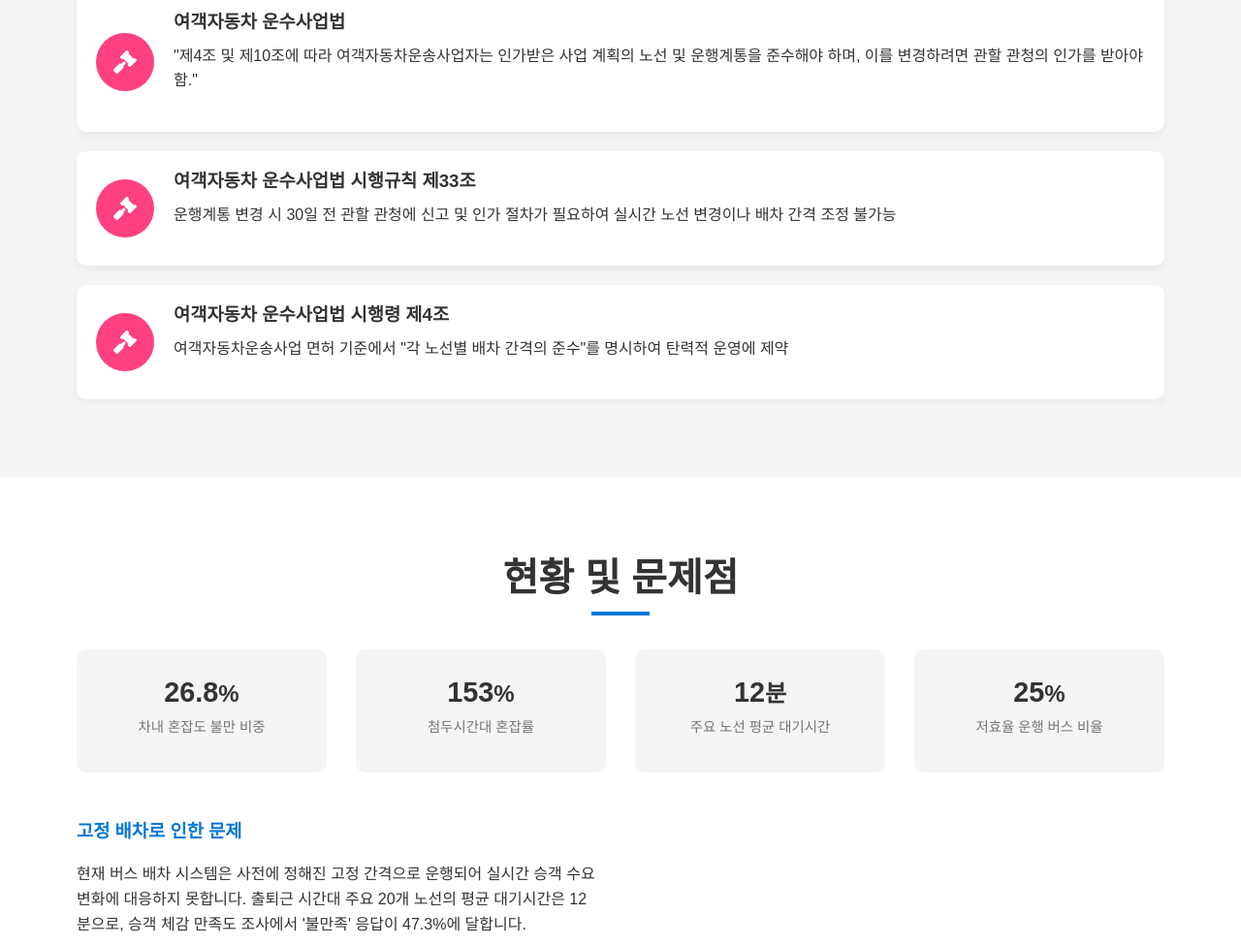
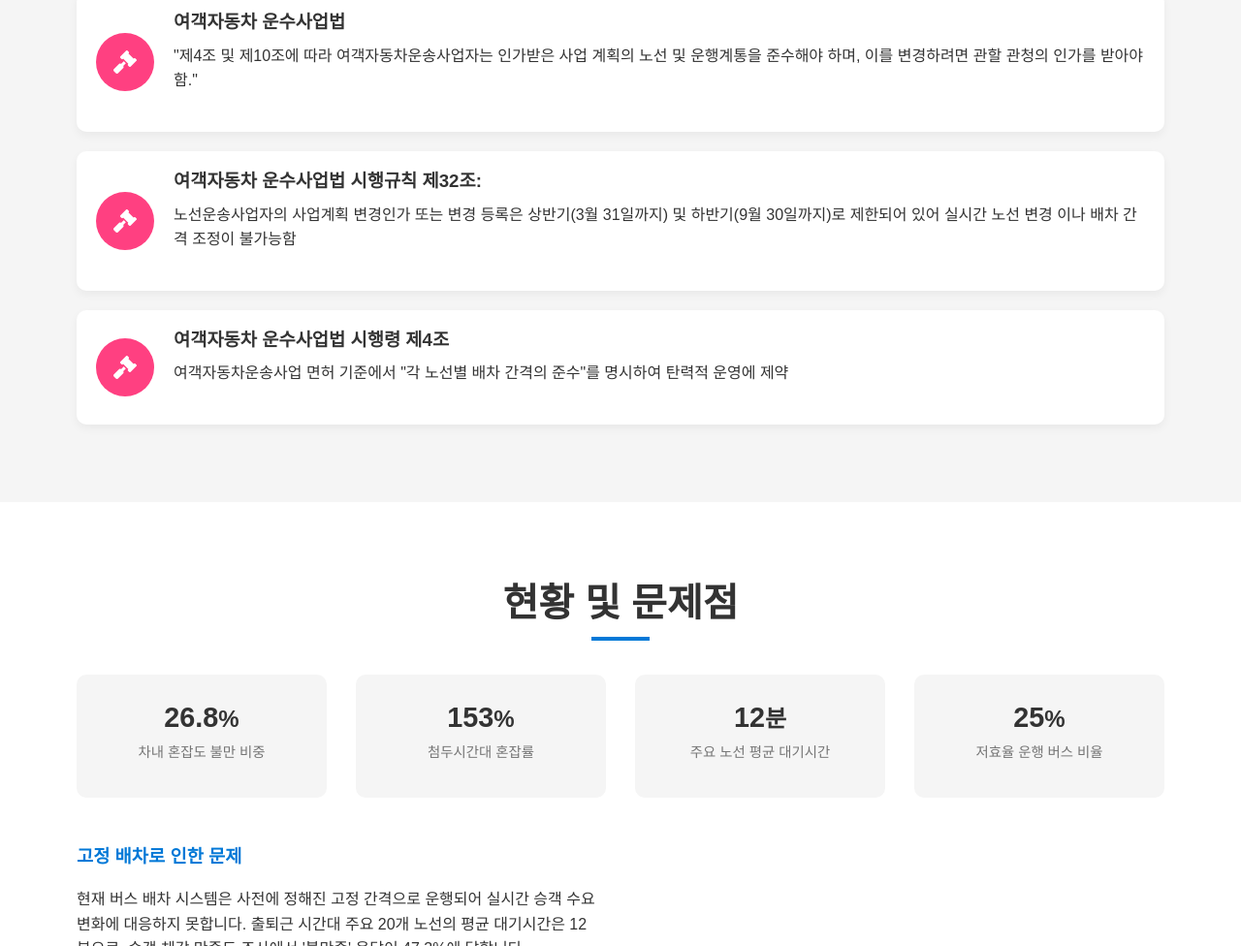
Before and after one commit to yonghwan1106/bus_occupancy, a plain HTML site: page index.html in a window 1280 px wide. Shown: the part 1405-2381 px from the top of the page at 97% size. Drawn offline with Linux system fonts and the light colour scheme.

Commit message:
Update index.html

```diff
--- a/index.html
+++ b/index.html
@@ -100,8 +100,9 @@
                         <i class="fas fa-gavel"></i>
                     </div>
                     <div class="regulation-text">
-                        <h3>여객자동차 운수사업법 시행규칙 제33조</h3>
-                        <p>운행계통 변경 시 30일 전 관할 관청에 신고 및 인가 절차가 필요하여 실시간 노선 변경이나 배차 간격 조정 불가능</p>
+                        <h3>여객자동차 운수사업법 시행규칙 제32조:</h3>
+                        <p>노선운송사업자의 사업계획 변경인가 또는 변경 등록은 상반기(3월 31일까지) 및 하반기(9월 30일까지)로 제한되어 있어 실시간 노선 변경
+  이나 배차 간격 조정이 불가능함</p>
                     </div>
                 </div>
                 <div class="regulation-item">
```
